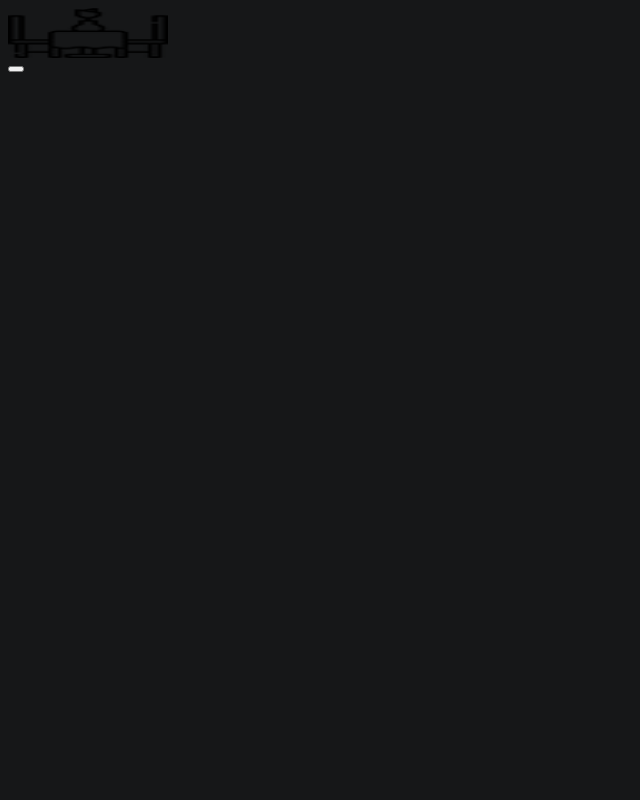
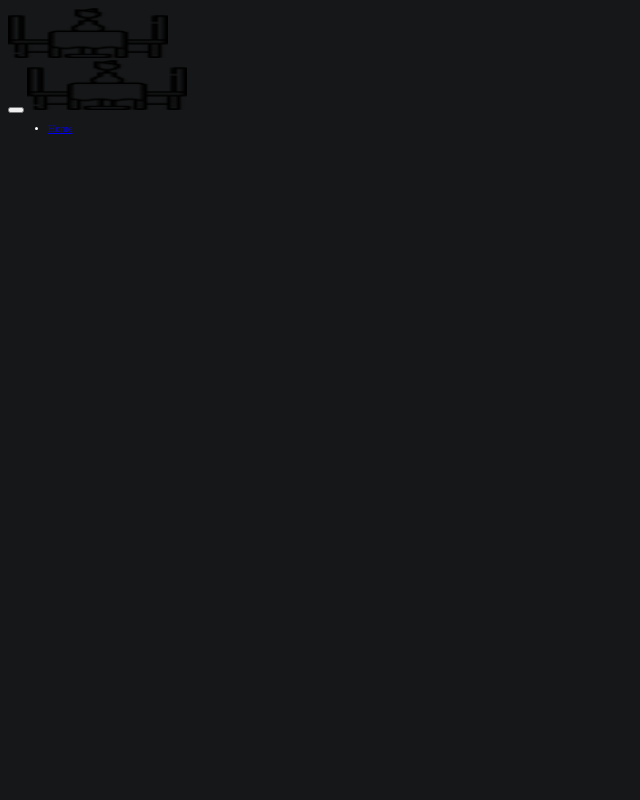
Before and after one commit to BiwashGurung/BurgerNation, a plain HTML site: page index.html in a window 1280 px wide. Shown: the top 800 px of the page, without its empty margins (0-640 px from the left). Drawn offline with Linux system fonts and the light colour scheme; some icons are missing; a web font is replaced by a local one.

Commit message:
added home menu

```diff
--- a/index.html
+++ b/index.html
@@ -89,6 +89,26 @@
                <button class="close-btn" aria-label="close menu" data-nav-toggler>
                 <ion-icon name="close-outline" aria-hidden="true"></ion-icon>
                </button>
+               <a href="#" class="logo">
+                <img src="./assets/images/hero-icon.png" width="160" height="50" alt="home logo">
+            </a>
+
+            <ul class="navbar-list">
+                <li class="navbar-item">
+                    <a href="#home" class="navbar-link hover-underline active">
+                        <div class="separator"></div>
+                        <span class="span">Home</span>
+                    </a>
+                </li>
+            </ul>
+
+
+
+
+
+
+
+
             </nav>
         </div>
       </header>
```
